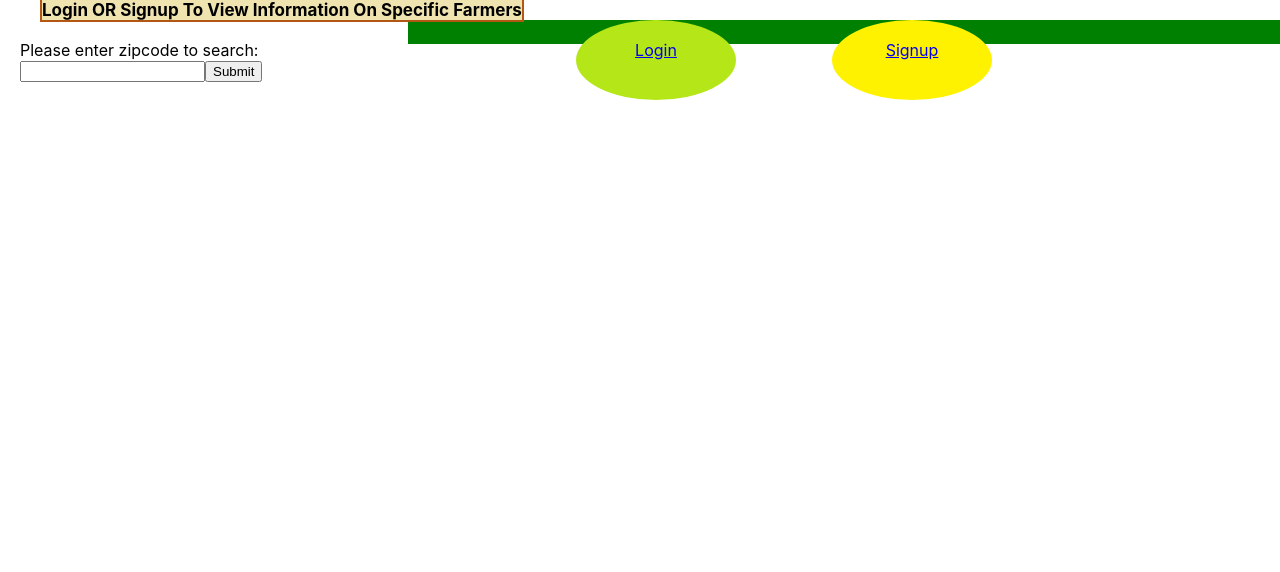
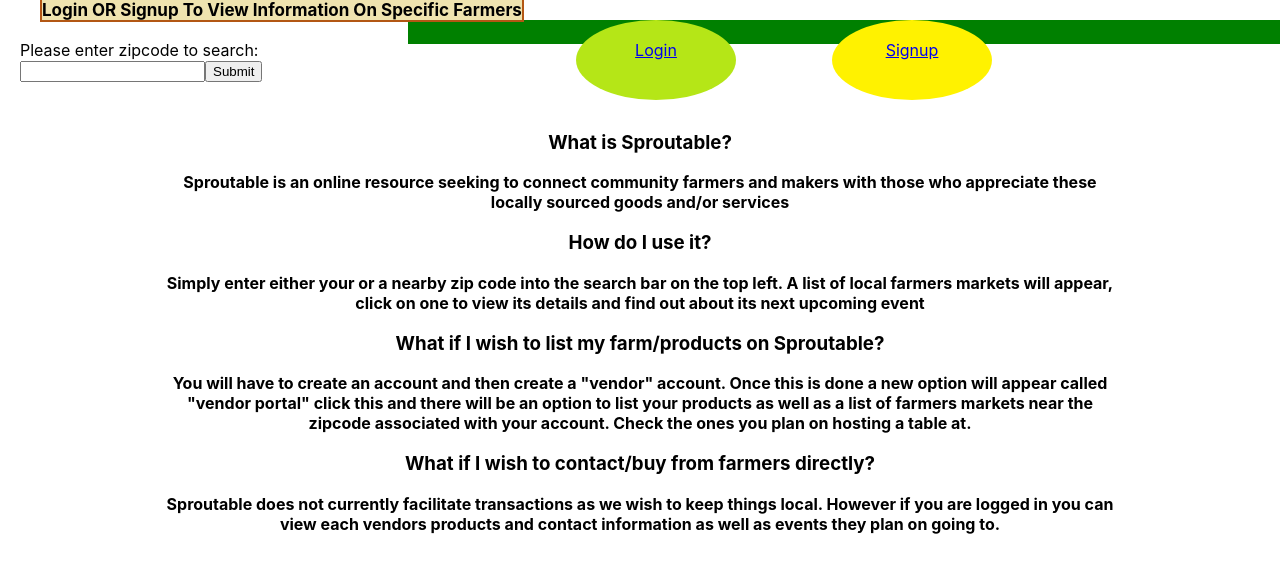
Before and after one commit to FluxOfPingIntegers/sproutable-frontend, a React (Create React App) app: page /about in a window 1280 px wide. Shown: the top 572 px of the page. Built offline with nearby package versions, Linux system fonts and the light colour scheme.

Commit message:
adding About component

```diff
--- a/src/App.js
+++ b/src/App.js
@@ -3,6 +3,7 @@
 import LocationShow from './components/LocationShow'
 import Nav from './components/Nav'
 import Auth from './components/Auth'
+import About from './components/About'
 import UserEdit from './components/UserEdit'
 import UserContainer from './containers/UserContainer'
 import { Routes as Switch, Route } from "react-router-dom"
@@ -36,6 +37,7 @@
         <Route exact path="/vendors/:vendor_id/products/new" element={<ProductNew />} />
         <Route exact path="/vendors/:vendor_id/edit" element={<VendorForm />} />
         <Route exact path="/vendors/:vendor_id" element={<VendorContainer />} />
+        <Route exact path="/about" element={<About />} />
         <Route exact path="/" element={<Home />} />
       </Switch>
       </div>
--- /dev/null
+++ b/src/components/About.js
@@ -0,0 +1,14 @@
+export default function About() {
+  return (
+    <div id="About">
+    <h3>What is Sproutable?</h3>
+    <p>Sproutable is an online resource seeking to connect community farmers and makers with those who appreciate these locally sourced goods and/or services</p>
+    <h3>How do I use it?</h3>
+    <p>Simply enter either your or a nearby zip code into the search bar on the top left.  A list of local farmers markets will appear, click on one to view its details and find out about its next upcoming event</p>
+    <h3>What if I wish to list my farm/products on Sproutable?</h3>
+    <p>You will have to create an account and then create a "vendor" account.  Once this is done a new option will appear called "vendor portal" click this and there will be an option to list your products as well as a list of farmers markets near the zipcode associated with your account.  Check the ones you plan on hosting a table at.</p>
+    <h3>What if I wish to contact/buy from farmers directly?</h3>
+    <p>Sproutable does not currently facilitate transactions as we wish to keep things local.  However if you are logged in you can view each vendors products and contact information as well as events they plan on going to.</p>
+    </div>
+  )
+}
```
